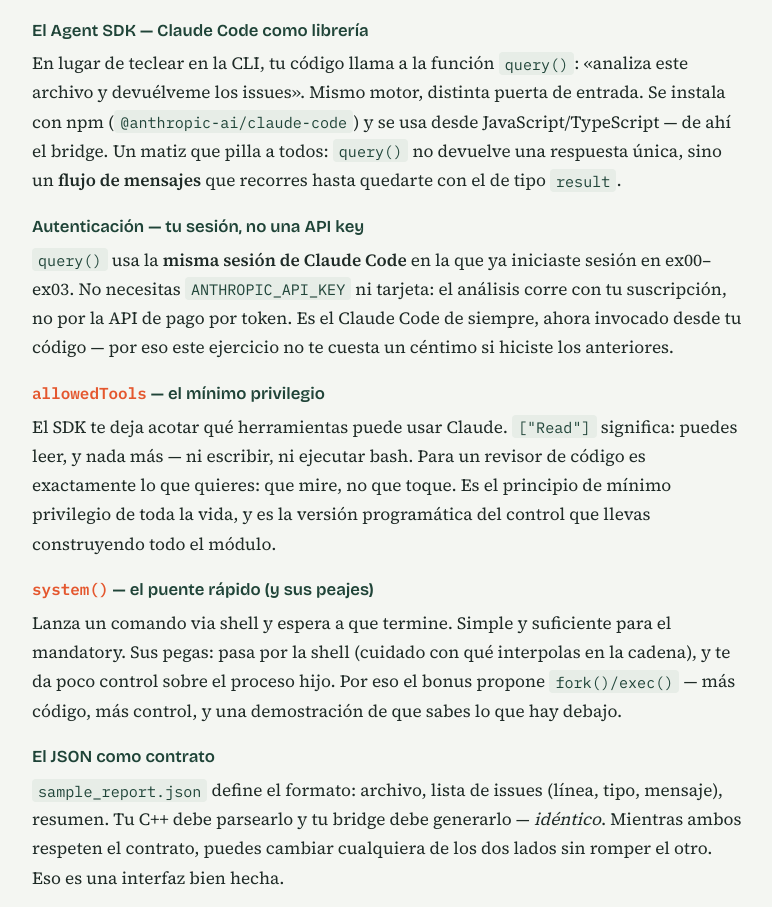
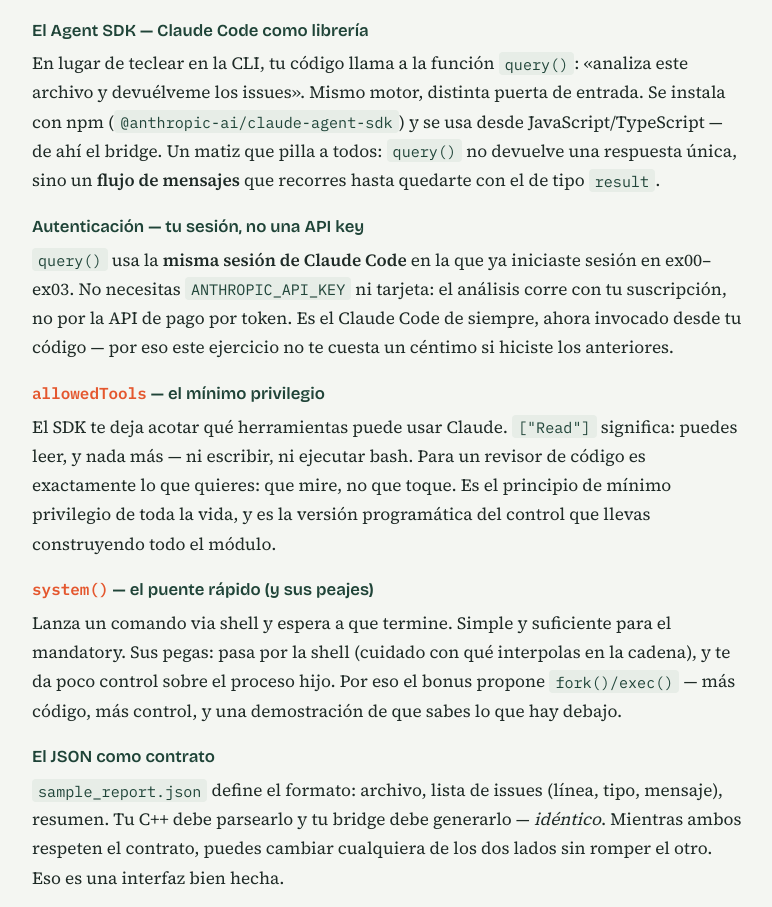
Before and after one commit to zabal42/CodeFlowModule00_SP, a plain HTML site: page docs/guia/guia-campo-ex04.html in a window 1280 px wide. Shown: the part 1356-2263 px from the top of the page, without its empty margins (252-1024 px from the left). Drawn offline with nearby package versions, Linux system fonts and the light colour scheme.

Commit message:
fix: align ex04 bridge and field guide to correct claude-agent-sdk package name

```diff
--- a/docs/guia/guia-campo-ex04.html
+++ b/docs/guia/guia-campo-ex04.html
@@ -131,7 +131,7 @@
     <div class="wp-tag"><span class="wp-mark">WP·02</span><h2>Terreno — los conceptos, desde cero</h2></div>
     <dl class="defs">
       <dt>El Agent SDK — Claude Code como librería</dt>
-      <dd>En lugar de teclear en la CLI, tu código llama a la función <code>query()</code>: «analiza este archivo y devuélveme los issues». Mismo motor, distinta puerta de entrada. Se instala con npm (<code>@anthropic-ai/claude-code</code>) y se usa desde JavaScript/TypeScript — de ahí el bridge. Un matiz que pilla a todos: <code>query()</code> no devuelve una respuesta única, sino un <strong>flujo de mensajes</strong> que recorres hasta quedarte con el de tipo <code>result</code>.</dd>
+      <dd>En lugar de teclear en la CLI, tu código llama a la función <code>query()</code>: «analiza este archivo y devuélveme los issues». Mismo motor, distinta puerta de entrada. Se instala con npm (<code>@anthropic-ai/claude-agent-sdk</code>) y se usa desde JavaScript/TypeScript — de ahí el bridge. Un matiz que pilla a todos: <code>query()</code> no devuelve una respuesta única, sino un <strong>flujo de mensajes</strong> que recorres hasta quedarte con el de tipo <code>result</code>.</dd>
       <dt>Autenticación — tu sesión, no una API key</dt>
       <dd><code>query()</code> usa la <strong>misma sesión de Claude Code</strong> en la que ya iniciaste sesión en ex00–ex03. No necesitas <code>ANTHROPIC_API_KEY</code> ni tarjeta: el análisis corre con tu suscripción, no por la API de pago por token. Es el Claude Code de siempre, ahora invocado desde tu código — por eso este ejercicio no te cuesta un céntimo si hiciste los anteriores.</dd>
       <dt><code>allowedTools</code> — el mínimo privilegio</dt>
--- a/starters/ex04/bridge.mjs
+++ b/starters/ex04/bridge.mjs
@@ -16,7 +16,7 @@
 //   el análisis corre con tu suscripción de Claude Code, no por la API
 //   de pago por token.
 
-import { query } from "@anthropic-ai/claude-code";
+import { query } from "@anthropic-ai/claude-agent-sdk";
 import { basename } from "node:path";
 
 const filepath = process.argv[2];
```
